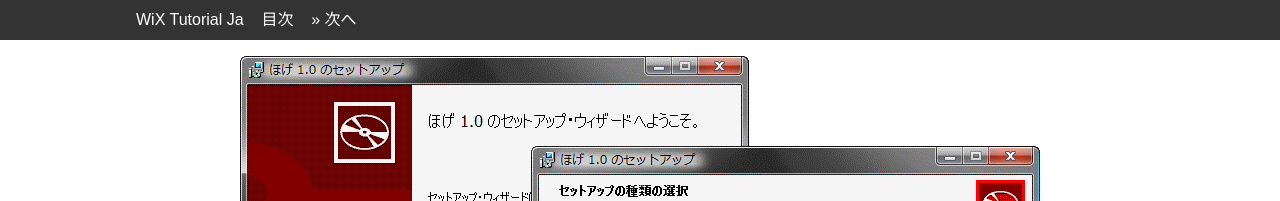
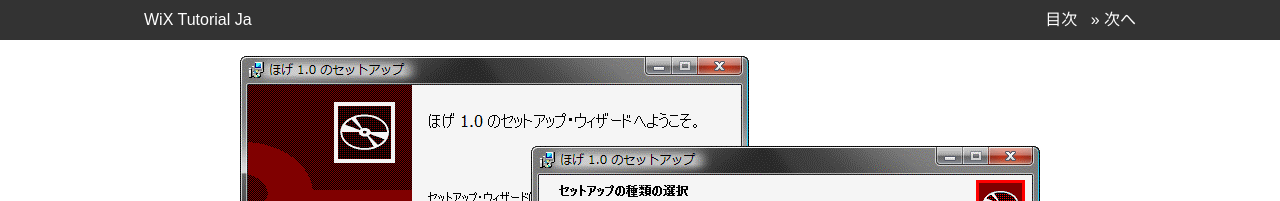
Before and after one commit to wix-tutorial-ja/wix-tutorial-ja.github.com, a Jekyll site: the page built from index.md, in a window 1280 px wide. Shown: the top 201 px of the page. Built offline with Jekyll 4.4.1, drawn with Linux system fonts in a browser that asks for light colours.

Commit message:
header navi improved

```diff
--- a/_layouts/default.html
+++ b/_layouts/default.html
@@ -17,18 +17,22 @@
 <!-- HEADER -->
 <header>
     <div class="container">
-        <nav>
+        <nav class="row">
+            <div class="col header-left">
                     <a href="/index.html" title="HOME">WiX Tutorial Ja</a>
-            &nbsp;&nbsp;
+            </div>
+            <div class="col header-right">
                 <a href="/toc.html" title="目次">目次</a>
                 {% if page.prev != "none" %}
-            &nbsp;&nbsp;
+                &nbsp;
                 <a href="{{ page.prev }}.html" title="{{ page.prev-title }}">&laquo; 前へ</a>
                 {% endif %}
                 {% if page.next != "none" %}
-            &nbsp;&nbsp;
+                &nbsp;
                 <a href="{{ page.next }}.html" title="{{ page.next-title }}">&raquo; 次へ</a>
                 {% endif %}
+
+            </div>
         </nav>
     </div>
 </header>
--- a/css/style.css
+++ b/css/style.css
@@ -14,7 +14,14 @@ header {
 }
 
 nav {
-    padding: 0.5em 0 0.5em 1em;
+    padding: 0.5em 0 0.5em 0;
+}
+.header-left {
+    width: 45%;
+}
+.header-right {
+    width: 55%;
+    text-align: right;
 }
 
 article {
@@ -77,7 +84,7 @@ h3, h4 {
 }
 
 nav, p, ul, ol, code {
-    font-size: 0.875em;
+    font-size: 0.84em;
 }
 p, ul, ol {
     line-height: 1.5;
```
Lines whose indentation alone changed are shown as unchanged.
